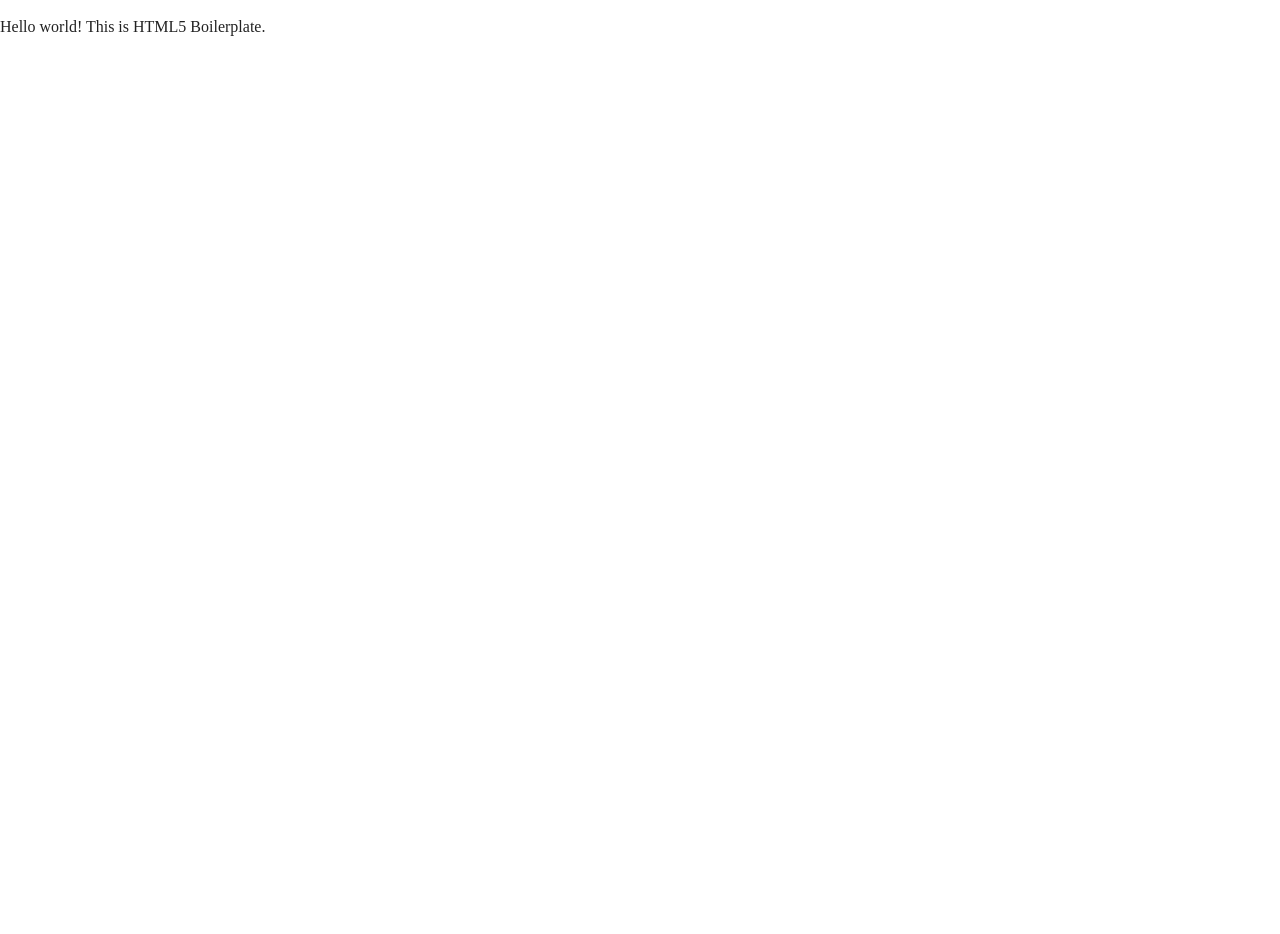
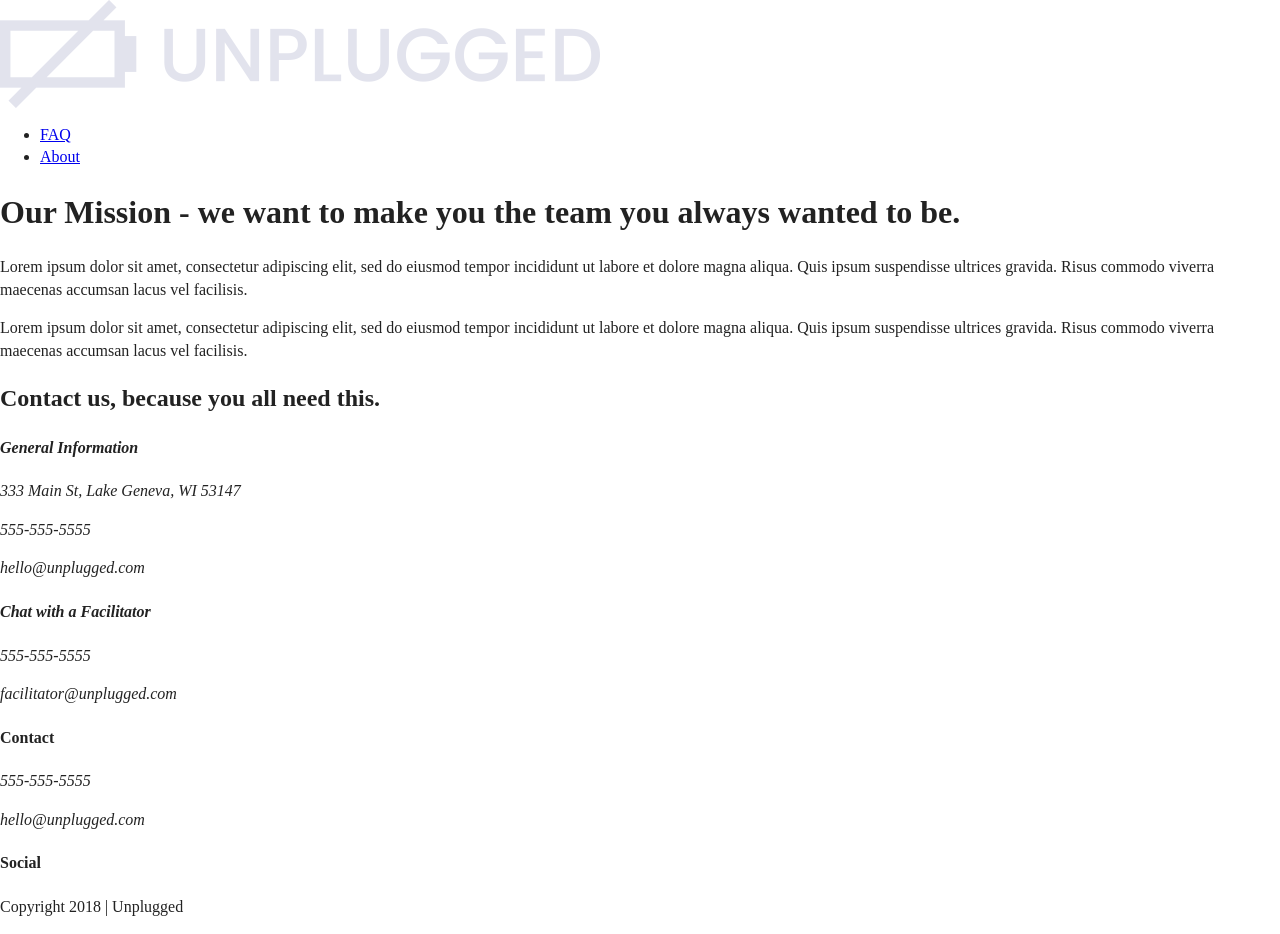
Before and after one commit to Framos310/Unplugged, a website: page about/index.html in a window 1280 px wide. Before the commit the page ends 800 px from the top, so only its background shows below. Drawn offline with Linux system fonts and the light colour scheme; files that its build step writes are made by us from their sources; files whose address does not match are found by name.

Commit message:
Coded the About page

```diff
--- a/about/index.html
+++ b/about/index.html
@@ -3,7 +3,7 @@
 
 <head>
   <meta charset="utf-8">
-  <title></title>
+  <title>Unplugged</title>
   <meta name="description" content="">
   <meta name="viewport" content="width=device-width, initial-scale=1">
 
@@ -12,8 +12,8 @@
   <meta property="og:url" content="">
   <meta property="og:image" content="">
 
-  <link rel="manifest" href="../site.webmanifest">
-  <link rel="apple-touch-icon" href="../icon.png">
+  <link rel="manifest" href="site.webmanifest">
+  <link rel="apple-touch-icon" href="icon.png">
   <!-- Place favicon.ico in the root directory -->
 
   <link rel="stylesheet" href="../css/normalize.css">
@@ -25,10 +25,85 @@
 <body>
 
   <!-- Add your site or application content here -->
-  <p>Hello world! This is HTML5 Boilerplate.</p>
-  <script src="../js/vendor/modernizr-3.11.2.min.js"></script>
-  <script src="../js/plugins.js"></script>
-  <script src="../js/main.js"></script>
+  <header>
+      <div class="content-wrapper">
+          <a href="#"><img src="img/unpluggedlogo.png" alt="unplugged logo"></a>
+          <div class="header-divider"></div>
+          <nav>
+             <ul>
+               <li><a href="../faq/index.html" target="_blank">FAQ</a></li>
+               <li><a href="../about/index.html" target="_blank">About</a></li>
+             </ul>
+           </nav>
+      </div>
+  </header>
+
+  <main>
+    <section class="mission">
+      <div class="content-wrapper">
+          <div class="mission-content">
+            <h1>Our Mission - we want to make you the team you always wanted to be.</h1>
+            <p>Lorem ipsum dolor sit amet, consectetur adipiscing elit, sed do eiusmod tempor incididunt ut labore et dolore magna aliqua. Quis ipsum suspendisse ultrices gravida. Risus commodo viverra maecenas accumsan lacus vel facilisis.</p>
+            <p>Lorem ipsum dolor sit amet, consectetur adipiscing elit, sed do eiusmod tempor incididunt ut labore et dolore magna aliqua. Quis ipsum suspendisse ultrices gravida. Risus commodo viverra maecenas accumsan lacus vel facilisis. </p>
+          </div>
+      </div> <!-- mission content wrapper ends -->
+      <section class="map">
+        <figure>
+
+        </figure>
+      </section>
+      <section class="contact-section">
+        <div class="content-wrapper">
+          <h2>Contact us, because you all need this.</h2>
+          <div class ="general-info">
+            <address>
+              <h4>General Information</h4>
+              <p>333 Main St, Lake Geneva, WI 53147</p>
+              <p>555-555-5555</p>
+              <p>hello@unplugged.com</p>
+            </address>
+          </div>
+          <div class="chat-facilitator">
+            <address>
+              <h4>Chat with a Facilitator</h4>
+              <p>555-555-5555</p>
+              <p>facilitator@unplugged.com</p>
+            </address>
+          </div>
+        </div>
+      </section>
+    </section> <!-- contact-info -->
+  </main>
+
+  <footer>
+      <div class="content-wrapper">
+          <div class="footer-content">
+              <div class="contact">
+                <h4>Contact</h4>
+                <address>
+                  <p>555-555-5555</p>
+                  <p>hello@unplugged.com</p>
+                </address>
+              </div>
+              <div class="social">
+                <h4>Social</h4>
+                  <div class="social-icons">
+                      <p><a href="https://www.facebook.com?yoursite" target="blank"></a></p>
+                      <p><a href="https://www.facebook.com?yoursite" target="blank"></a></p>
+                      <p><a href="https://www.facebook.com?yoursite" target="blank"></a></p>
+                  </div>
+              </div>
+          </div>
+      </div>
+
+      <div class="copyright">
+      <p>Copyright 2018 | Unplugged</p>
+      </div>
+  </footer>
+
+  <script src="js/vendor/modernizr-3.11.2.min.js"></script>
+  <script src="js/plugins.js"></script>
+  <script src="js/main.js"></script>
 
   <!-- Google Analytics: change UA-XXXXX-Y to be your site's ID. -->
   <script>
```
Also changed, not shown: index.html (+2 -0 lines).
